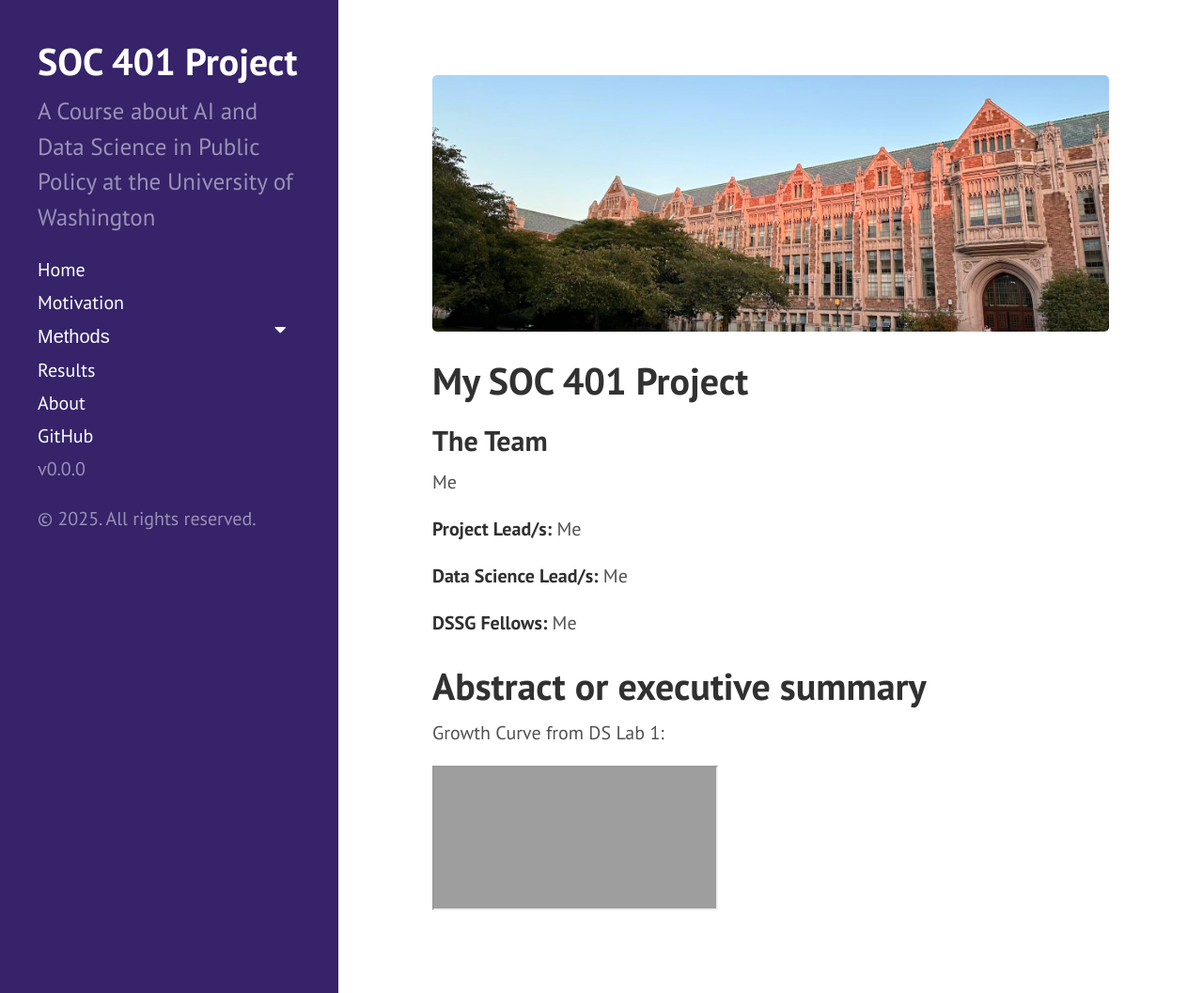
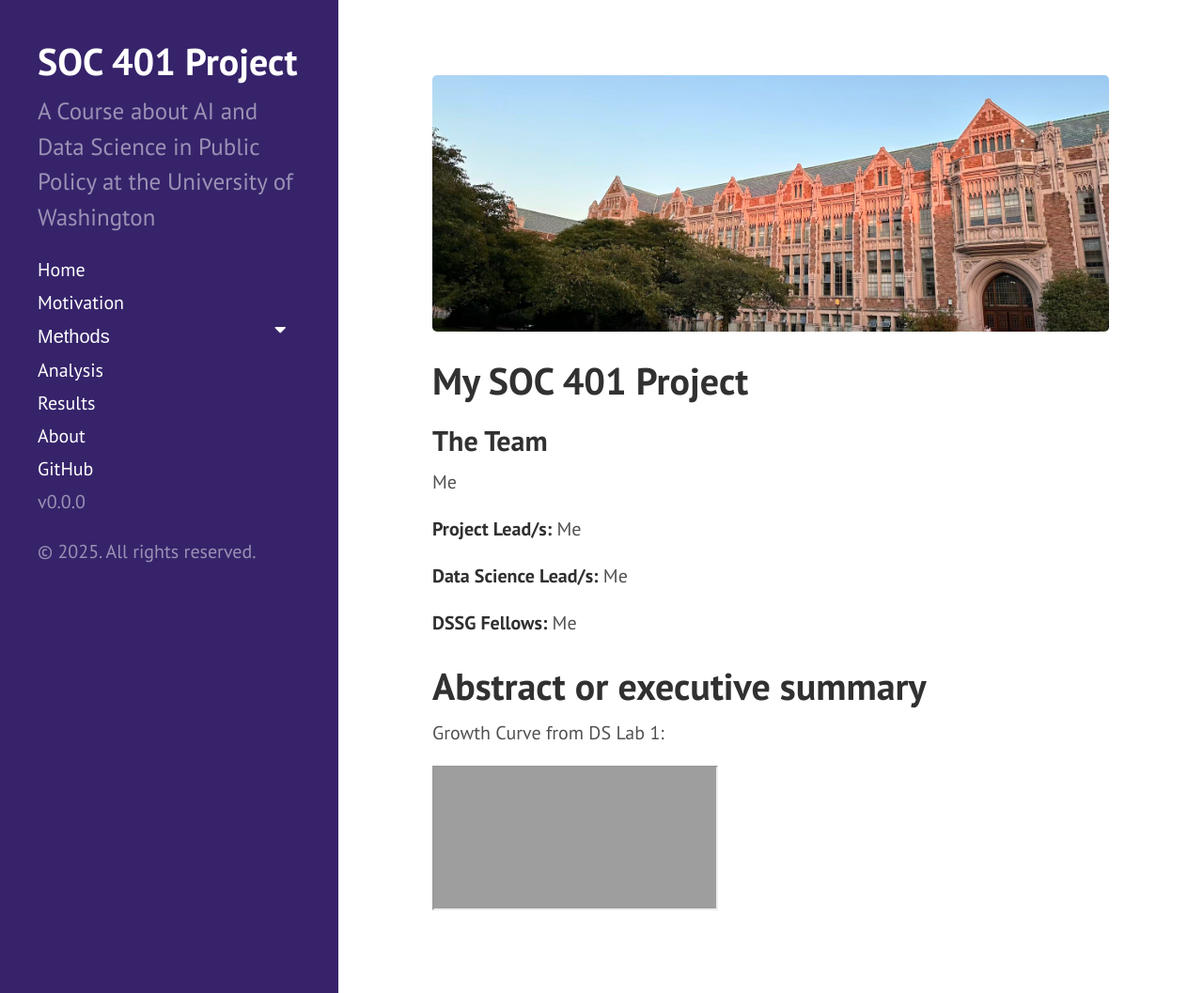
Before and after one commit to JianiT/SOC401-DS-AI-lab, a Jekyll site: the page built from index.md, in a window 1280 px wide and 1057 px high. Shown: the whole window at 94% size. Built offline with Jekyll 4.4.1, drawn with Linux system fonts in a browser that asks for light colours; the list of posts is cut into pages by our own code; grey boxes are pictures that could not be loaded.

Commit message:
Add 'Analysis' link to sidebar

```diff
--- a/_includes/sidebar.html
+++ b/_includes/sidebar.html
@@ -24,6 +24,7 @@
           <a href="{{ '/method2' | prepend: site.baseurl }}">Method 2</a>
       </div>
 
+      <a class="sidebar-nav-item {% if page.url == node.url %} active{% endif %}" href="{{ '/analysis' | prepend: site.baseurl }}">Analysis</a>
       <a class="sidebar-nav-item {% if page.url == node.url %} active{% endif %}" href="{{ '/results' | prepend: site.baseurl }}">Results</a>
       <a class="sidebar-nav-item {% if page.url == node.url %} active{% endif %}" href="{{ '/about' | prepend: site.baseurl }}">About</a>
 
```
